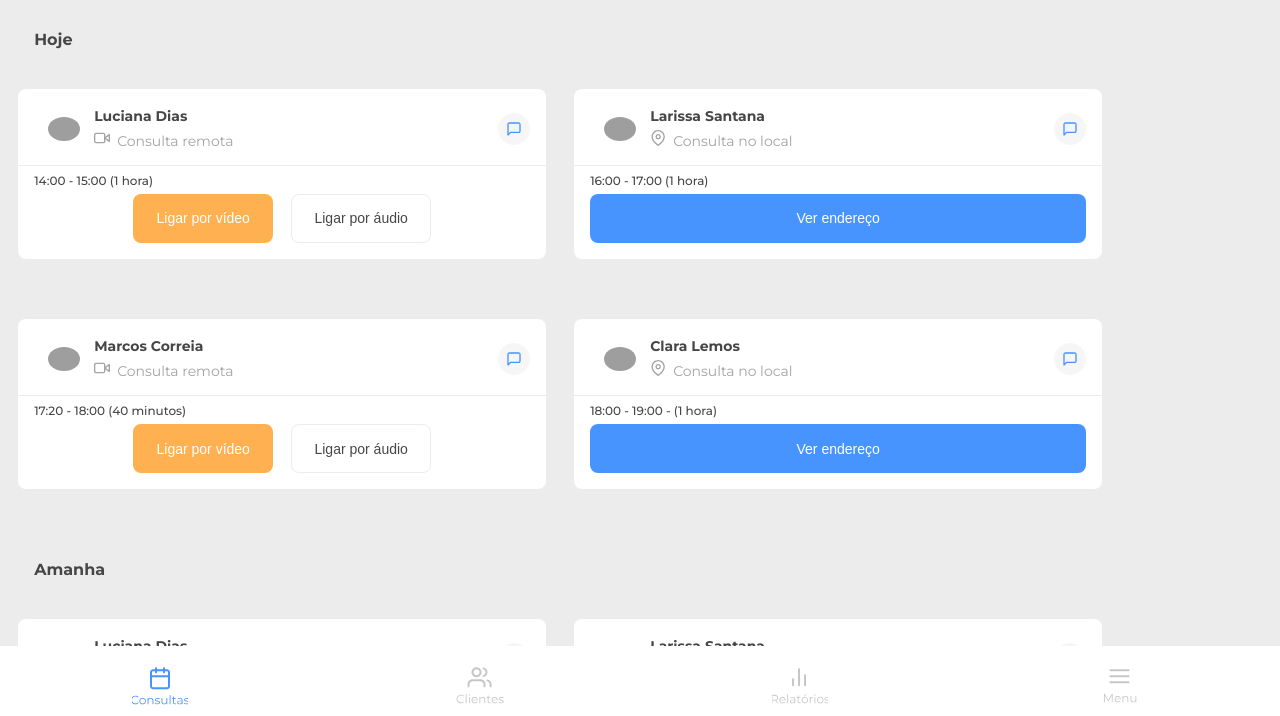
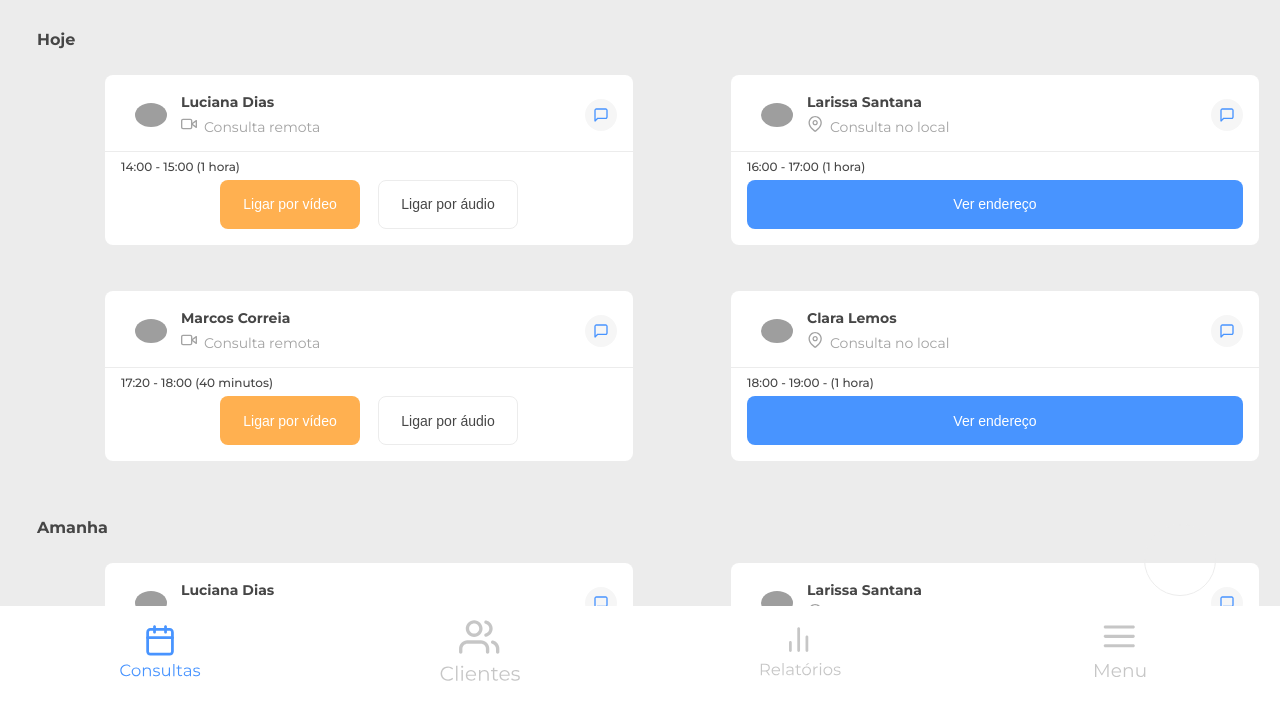
Before and after one commit to TrSilvao/7days-respnsividasde, a plain HTML site: page index.html in a window 1280 px wide. Shown: the part 82-798 px from the top of the page. Drawn offline with Linux system fonts and the light colour scheme; grey boxes are pictures that could not be loaded.

Commit message:
aumentando o tamanho do rodape

```diff
--- a/style/consulta.css
+++ b/style/consulta.css
@@ -128,9 +128,13 @@
     .conteudo {
         display: flex;
         flex-wrap: wrap;
-        padding: 0 1.3em 2.285em 1.3em;
-        gap: 2em;
+        gap: 1em;
         flex-grow: 1;
+        margin: 1.5em;
+    }
+
+    .consultas {
+        margin: 0 0 0 auto;
     }
 
     .header {
--- a/style/rodape.css
+++ b/style/rodape.css
@@ -149,3 +149,25 @@
 .rodape__botao-menu:checked ~ .rodape__rotulo > .rodape__menu {
     background-image: url("../assets/menu\ ativo.svg");
 }
+
+@media screen and (min-width: 768px) {
+
+    .rodape {
+        height: 7em;
+    }
+
+    .rodape__calendario,
+    .rodape__clientes,
+    .rodape__relatorio {
+        width: 7em;
+        height: 5em;
+        background-size: 6em;
+    }
+
+    .rodape__menu{
+        width: 7em;
+        height: 5em;
+        background-size: 4em;
+    }
+
+}
```
